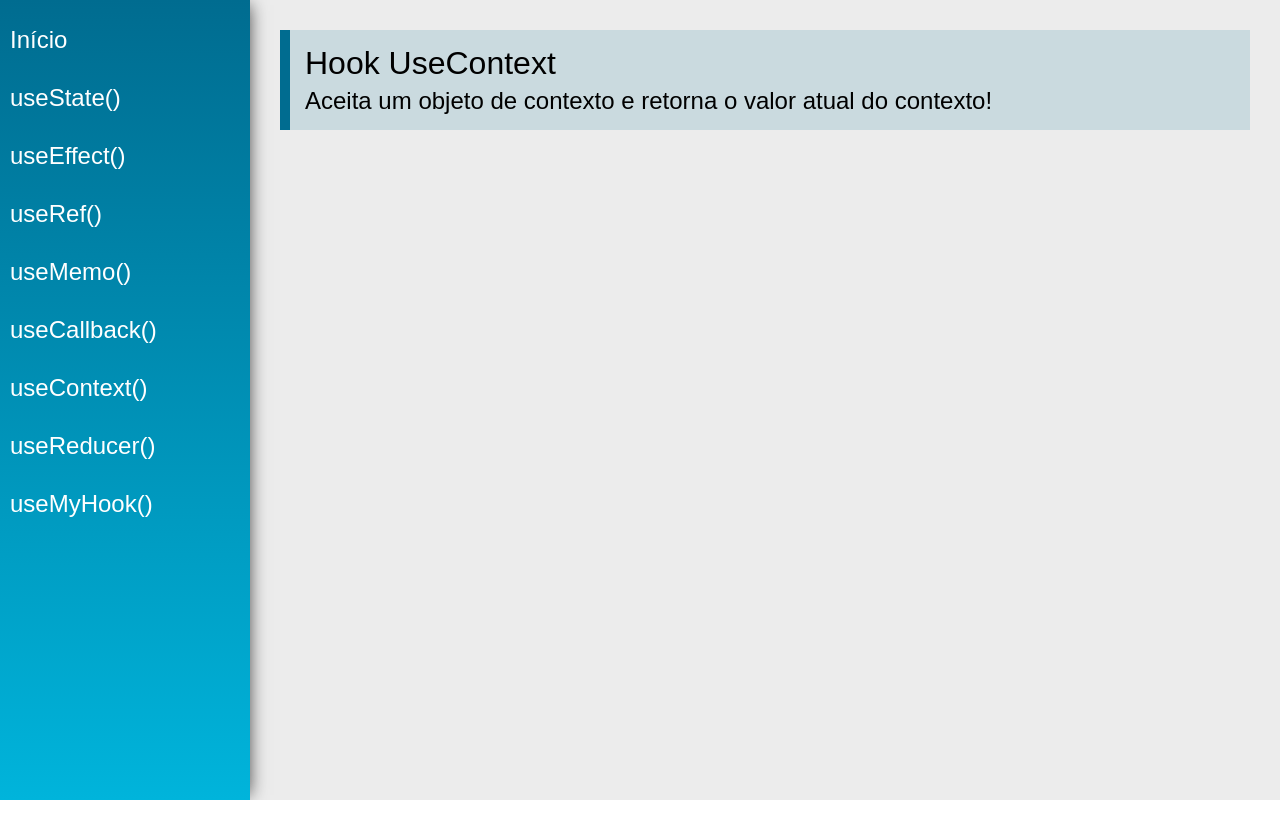
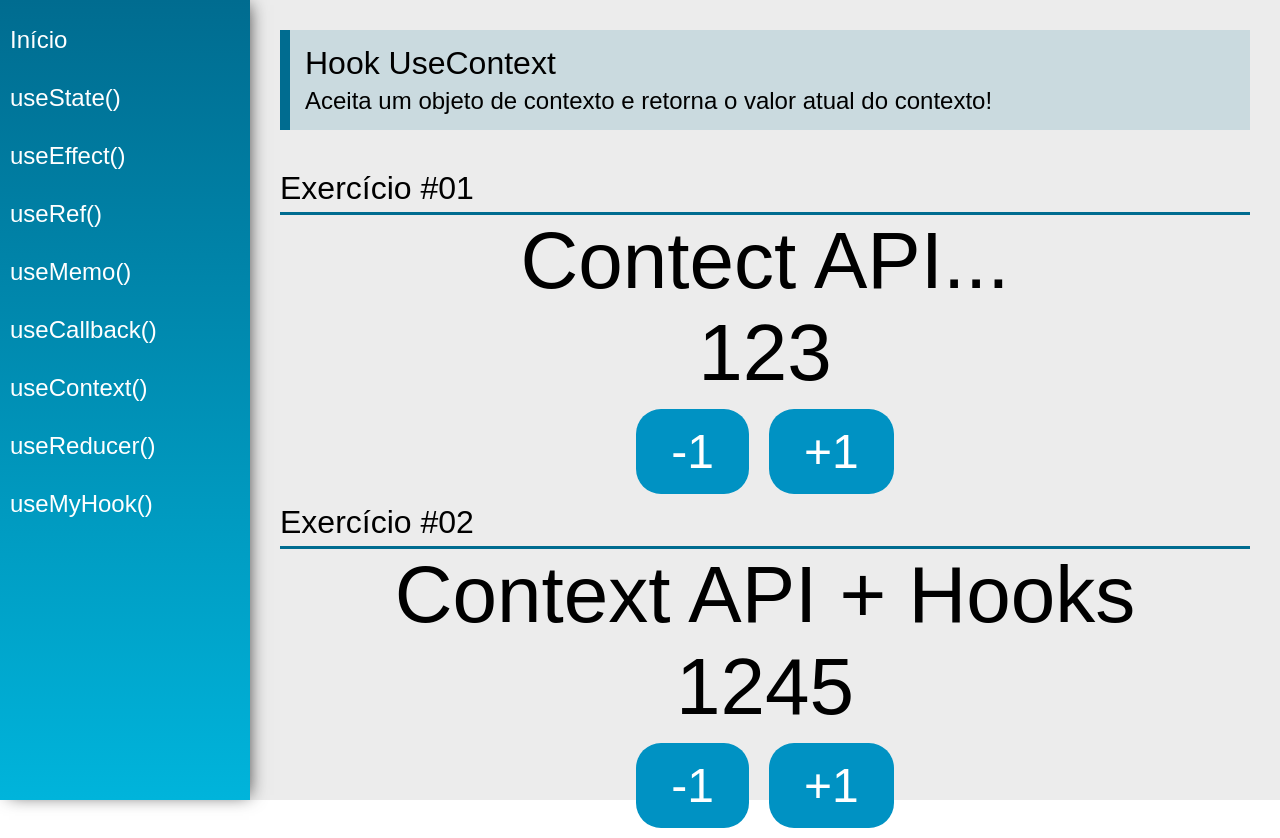
Before and after one commit to D1D1O/ReactHooks, a React (Create React App) app: page /useContext in a window 1280 px wide. Before the commit the page ends 800 px from the top, so only its background shows below. Built offline with nearby package versions, Linux system fonts and the light colour scheme.

Commit message:
parte 01 useContext()

```diff
--- /dev/null
+++ b/src/data/DataContext.js
@@ -0,0 +1,9 @@
+import React from "react";
+
+export const data ={
+  number:123,
+  text:   'Contect API...'
+}
+const DataContext = React.createContext(null);
+
+export default DataContext;
--- /dev/null
+++ b/src/data/Store.jsx
@@ -0,0 +1,34 @@
+import React,{useState} from "react";
+
+const initialState ={
+  number:1245,
+  text: 'Context API + Hooks'
+}
+
+export const AppContext = React.createContext(initialState);
+
+const Store = props =>{
+    const [state,setState] = useState(initialState);
+
+    function updateState(key, value){
+      setState({
+        ...state,
+        [key]: value
+      })
+    }
+
+  return (
+    <AppContext.Provider value={
+      {
+        number: state.number,
+        text:   state.text,
+        setNumber: n => updateState('number',n),
+        setText:  t =>updateState('text',t),
+      }
+    } >
+      {props.children}
+    </AppContext.Provider>
+  )
+}
+
+export default Store;
--- a/src/index.js
+++ b/src/index.js
@@ -5,6 +5,7 @@
 import App from './views/App'
 
 ReactDOM.render(
-    <App />,
+        <App />,
+
     document.getElementById('root')
 )
--- a/src/views/App.jsx
+++ b/src/views/App.jsx
@@ -1,19 +1,30 @@
 import './App.css'
-import React from 'react'
+import React,{useState} from 'react'
 import { BrowserRouter as Router } from  'react-router-dom'
 
 import Menu from '../components/layout/Menu'
 import Content from '../components/layout/Content'
+import DataContext, {data} from '../data/DataContext';
+import Store from '../data/Store';
+
 
 const App = props => {
 
+    const [state, setState] = useState(data);
+
+
     return (
+        <Store>
+            <DataContext.Provider value={{state, setState}}>
+
                     <div className="App">
                         <Router>
                             <Menu />
                             <Content />
                         </Router>
                     </div>
+            </DataContext.Provider>
+        </Store>
     )
 }
 
--- a/src/views/examples/UseContext.jsx
+++ b/src/views/examples/UseContext.jsx
@@ -1,13 +1,87 @@
-import React from 'react'
+import React,{ useContext,useEffect } from 'react'
 import PageTitle from '../../components/layout/PageTitle'
+import DataContext from '../../data/DataContext'
+import SectionTitle from '../../components/layout/SectionTitle'
+import { AppContext } from '../../data/Store'
+
 
 const UseContext = (props) => {
+
+    const context = useContext(DataContext);
+    //console.log(context)
+
+    function addNumber(delta){
+        context.setState({
+            ...context.state,
+            number:context.state.number + delta
+        })
+    }
+
+    const {number,text,setNumber,setText} = useContext(AppContext);
+
+    useEffect(() => {
+      if(number> 1250){
+        setText('Eitaaa!!!')
+      }
+    }, [number])
+
+
     return (
         <div className="UseContext">
             <PageTitle
                 title="Hook UseContext"
                 subtitle="Aceita um objeto de contexto e retorna o valor atual do contexto!"
             />
+
+            <SectionTitle
+                title="Exercício #01"
+            />
+            <div className="center">
+                <span className="text">
+                    {context.state.text}
+                </span>
+                <span className="text">
+                    {context.state.number}
+                </span>
+                <div>
+                    <button className="btn"
+                        onClick={()=>addNumber(-1)}
+                    >
+                            -1
+                    </button>
+                    <button className="btn"
+                        onClick={()=>addNumber(+1)}
+                    >
+                            +1
+                    </button>
+                </div>
+            </div>
+
+            <SectionTitle
+                title="Exercício #02"
+            />
+            <div className="center">
+                <span className="text">
+                    {text}
+                </span>
+                <span className="text">
+                    {number}
+                </span>
+                <div>
+                    <button
+                        className="btn"
+                        onClick={()=>setNumber(number -1)}
+                    >
+                        -1
+                    </button>
+                    <button
+                        className="btn"
+                        onClick={()=>setNumber(number +1)}
+                    >
+                        +1
+                    </button>
+                </div>
+            </div>
         </div>
     )
 }
```
Lines whose indentation alone changed are shown as unchanged.
